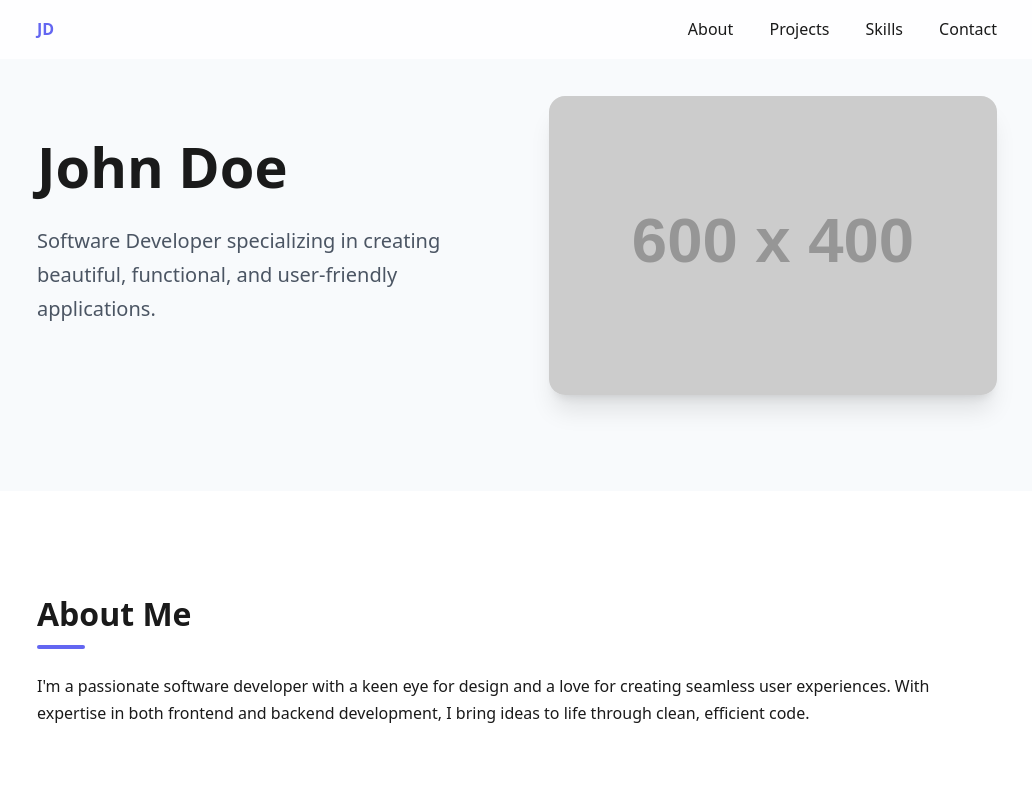
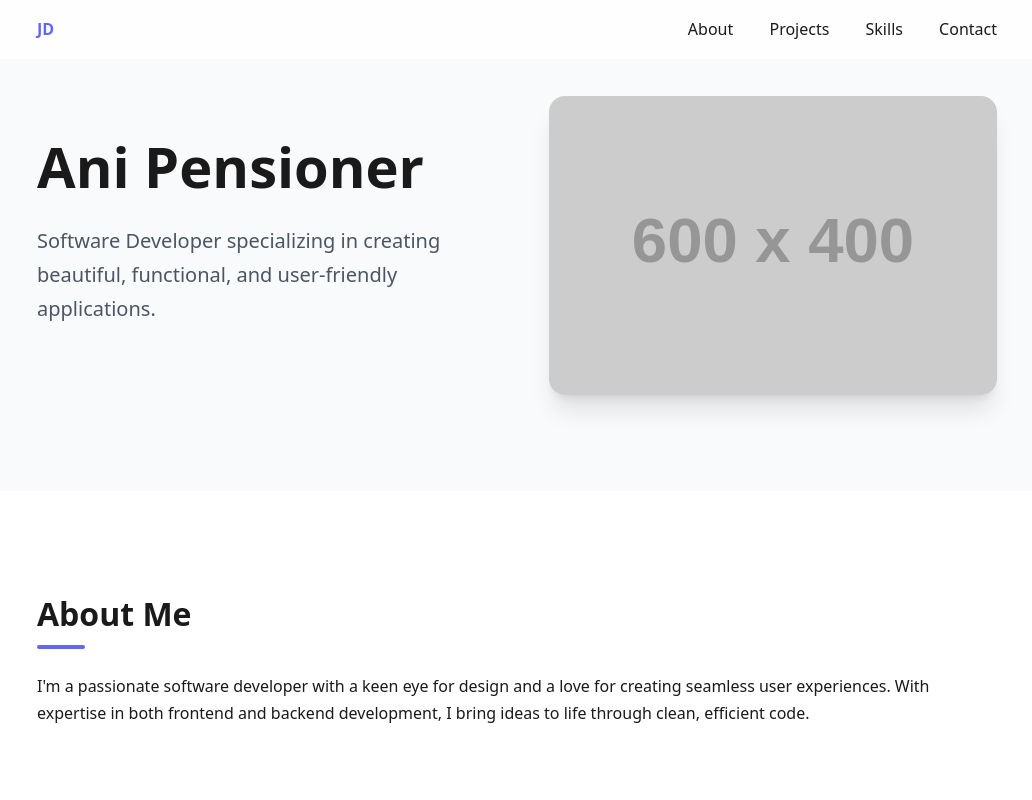
Before and after one commit to amikams/personal-website, a plain HTML site: page index.html in a window 1280 px wide. Shown: the top 800 px of the page, without its empty margins (123-1155 px from the left). Drawn offline with Linux system fonts and the light colour scheme; placeholder pictures from the web are drawn by us.

Commit message:
Update index.html

```diff
--- a/index.html
+++ b/index.html
@@ -235,7 +235,7 @@
     <header>
         <div class="container hero">
             <div class="hero-content">
-                <h1>John Doe</h1>
+                <h1>Ani Pensioner</h1>
                 <p>Software Developer specializing in creating beautiful, functional, and user-friendly applications.</p>
             </div>
             <img src="https://via.placeholder.com/600x400" alt="Profile" class="profile-img">
```
